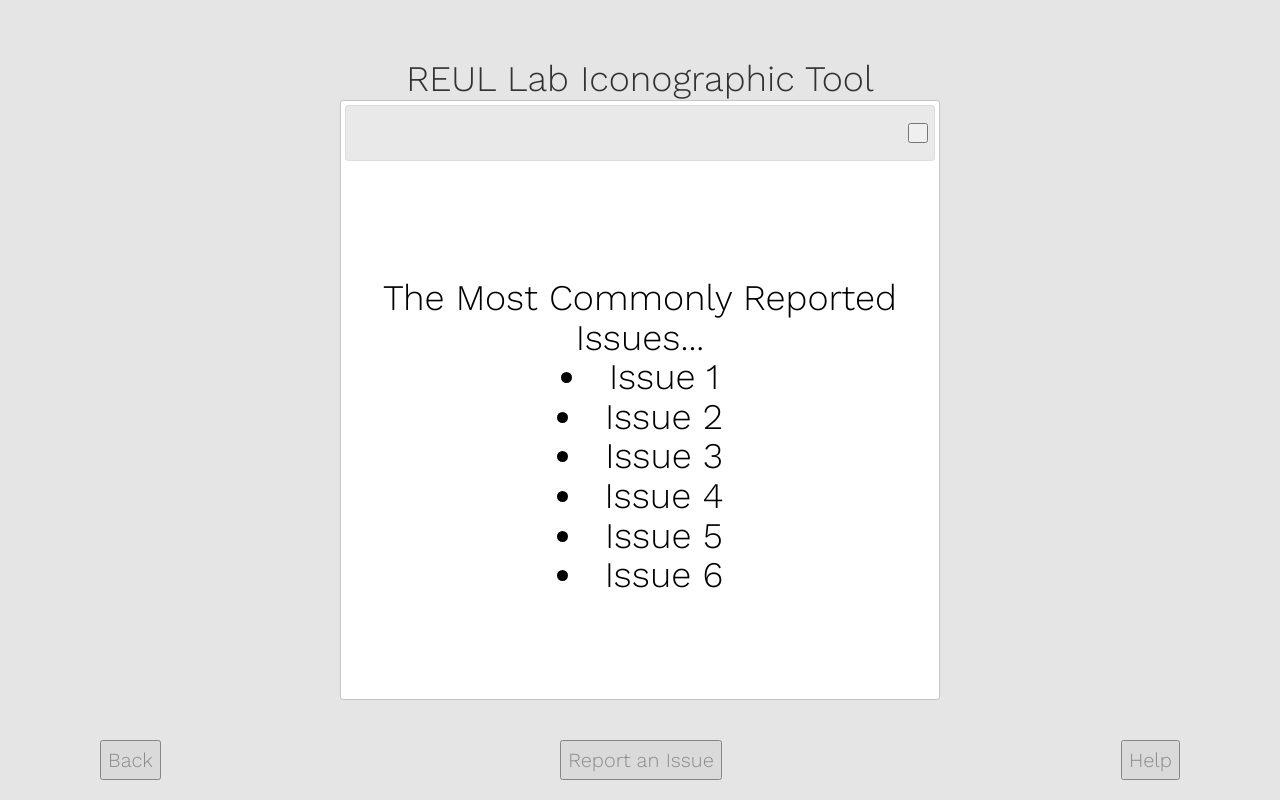
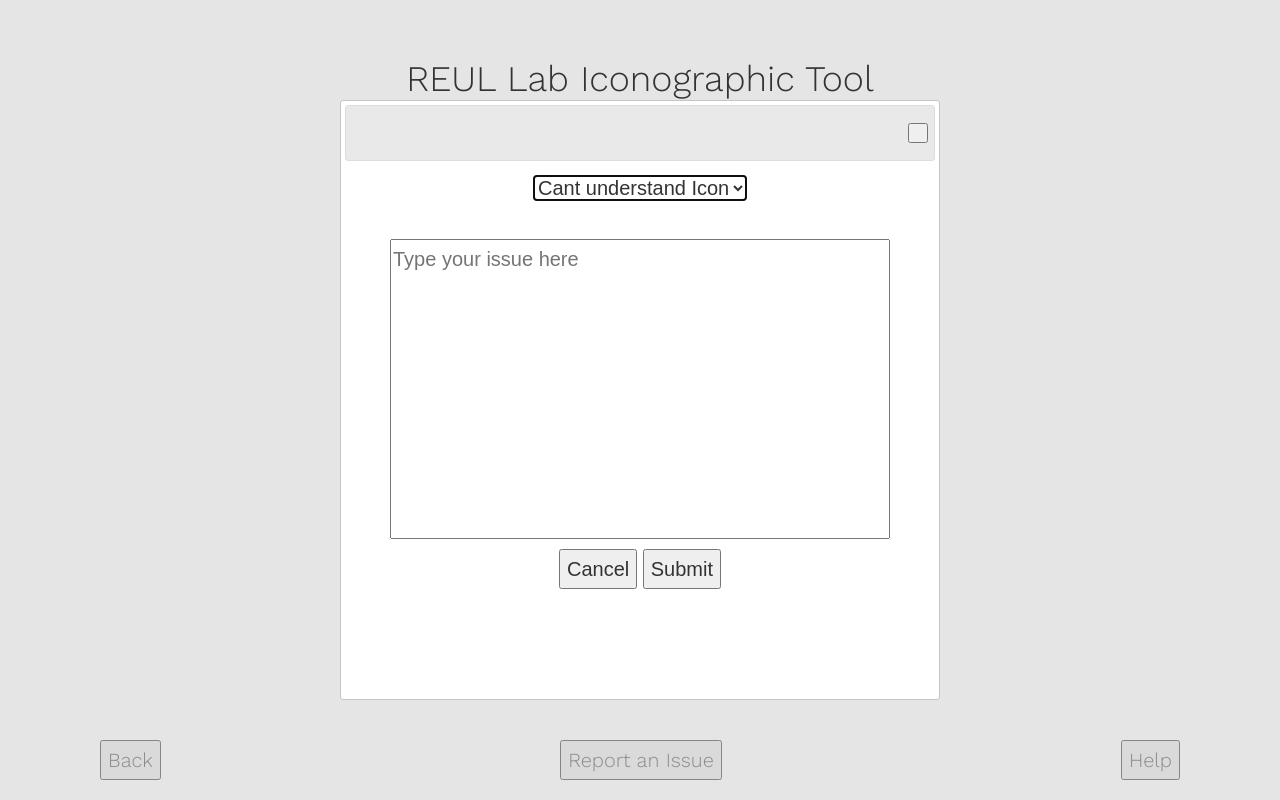
Before and after one commit to jma93/EULA_Iconographic_Tool, a plain HTML site: page main.html in a window 1280 px wide. Both pictures are taken after a click on the button "Report an Issue". Drawn offline with nearby package versions, Linux system fonts and the light colour scheme; some packages are replaced by stand-ins of ours; no server answers.

Commit message:
Fixed the report an issue page

```diff
--- a/css/style.css
+++ b/css/style.css
@@ -133,6 +133,12 @@ td {
 
 #feedback {
   text-align: right;
+}
+
+#content {
+    text-align: center;
+    height: 100%;
+    width: 100%;
 }
 
 
--- a/main.html
+++ b/main.html
@@ -83,20 +83,36 @@
 	<!-- MAIN JS -->
 	<script src="js/main.js"></script>
 
+	<!-- ReportComboBox JS -->
+	<script src="js/reportcombobox.js"></script>
 
 	<script>
 		function goBack() {
 			window.history.back();
 		}
 
+		$(document).ready(function(){
+			$('#reportbox').load('report.html #content').hide();
+
+			$('#reportbox').on('click', '#reportCancel', function(){
+			  $("#reportbox").dialog('close');
+			});
+
+			$('#reportbox').on('click', '#reportSubmit', function(){
+			  $("#reportbox").dialog('close');
+			});
+		})
+
 		function reportIssue() {
-			$('#reportbox').load('report.html #content').dialog({
+			$('#reportbox').dialog({
 				modal:true,
 				width:600,
 				height:600
 			});
 			$('#reportbox').show();
+
 		}
+
 	</script>
 
 	</head>
--- a/report.html
+++ b/report.html
@@ -22,7 +22,9 @@
 	<!-- Theme style  -->
 	<link rel="stylesheet" href="css/style.css">
 
+
 	<!-- Modernizr JS -->
+
 	<script src="js/modernizr-2.6.2.min.js"></script>
 	<!-- FOR IE9 below -->
 	<!--[if lt IE 9]>
@@ -31,7 +33,9 @@
 	</head>
 
     <body>
+
         <div id="content">
+            <!---
             <h1 class="title">The Most Commonly Reported Issues...
             	<li> Issue 1 </li>
             	<li> Issue 2 </li>
@@ -40,7 +44,22 @@
             	<li> Issue 5 </li>
             	<li> Issue 6 </li>
              </h1>
+              -->
+            <select>
+              <option value="IconUnderstandingProblem">Cant understand Icon</option>
+              <option value="saab">Problem 2</option>
+              <option value="mercedes">Problem 3</option>
+              <option value="audi">Problem 4</option>
+            </select>
+            <br>
+            <br><textarea id="text-input" placeholder="Type your issue here" style="width:500px; height:300px; resize:none"></textarea>
+            <br>
+
+            <button id="reportCancel">Cancel</button>
+            <button id="reportSubmit">Submit</button>
         </div>
+
+
     </body>
 
 
```
Also changed, not shown: js/reportcombobox.js (added).
